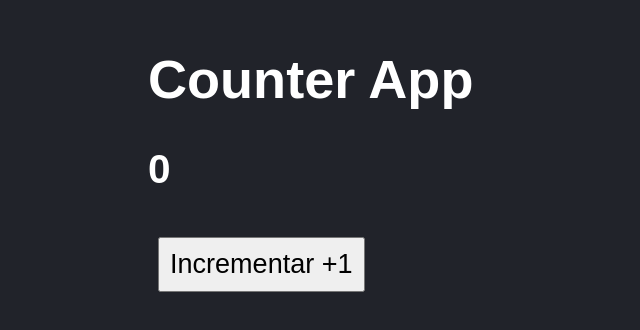
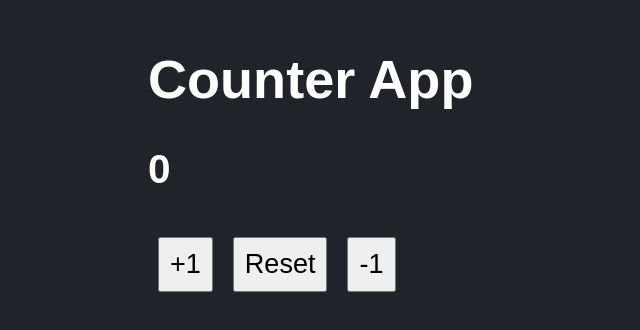
Before and after one commit to rafaseros/counter-react-app, a React (Create React App) app: page / in a window 1280 px wide. Shown: the part 136-466 px from the top of the page, without its empty margins (0-640 px from the left). Built offline with nearby package versions, Linux system fonts and the light colour scheme.

Commit message:
easy homework again

```diff
--- a/src/counterApp.jsx
+++ b/src/counterApp.jsx
@@ -8,11 +8,21 @@ const CounterApp = ({ value }) => {
     setCounter(counter + 1);
   };
 
+  const handleReset = () => {
+    setCounter(value);
+  };
+
+  const handleSubtract = () => {
+    setCounter(counter - 1);
+  };
+
   return (
     <>
       <h1>Counter App</h1>
       <h2>{counter}</h2>
-      <button onClick={handleAdd}>Incrementar +1</button>
+      <button onClick={handleAdd}> +1</button>
+      <button onClick={handleReset}> Reset</button>
+      <button onClick={handleSubtract}> -1</button>
     </>
   );
 };
```
